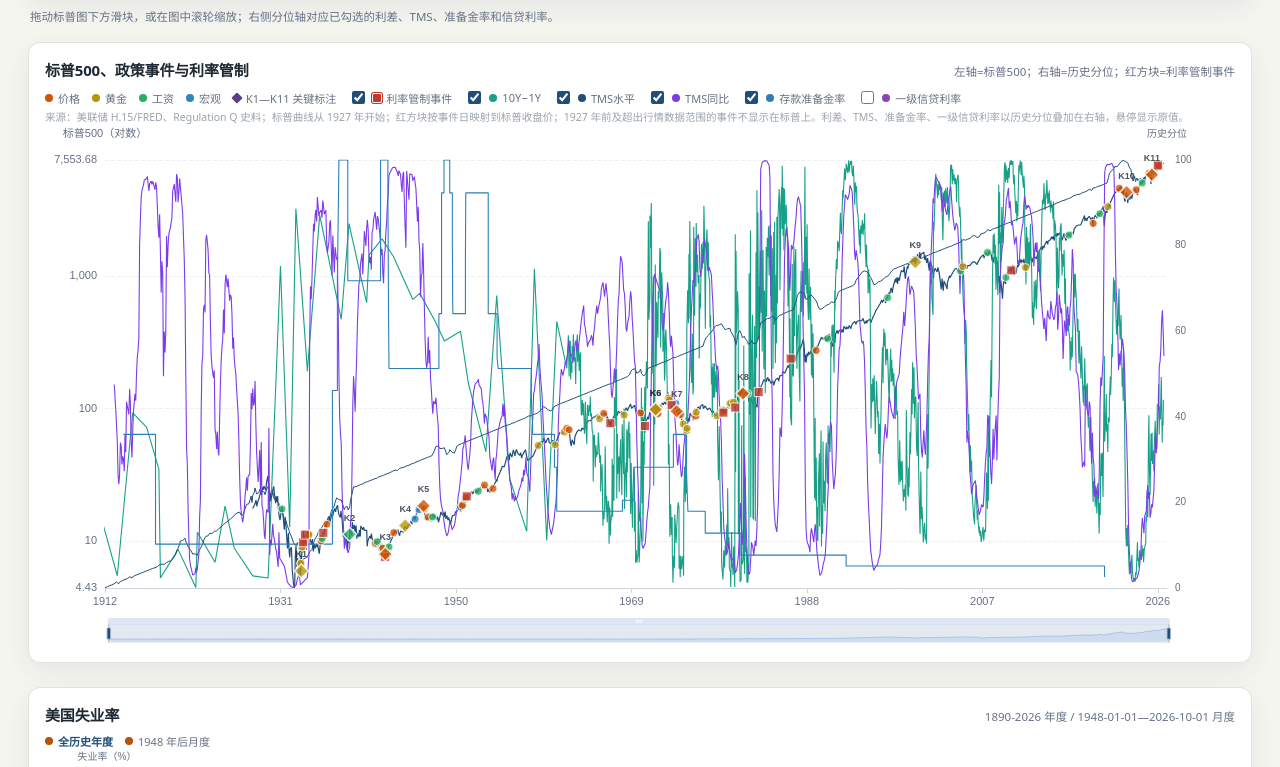
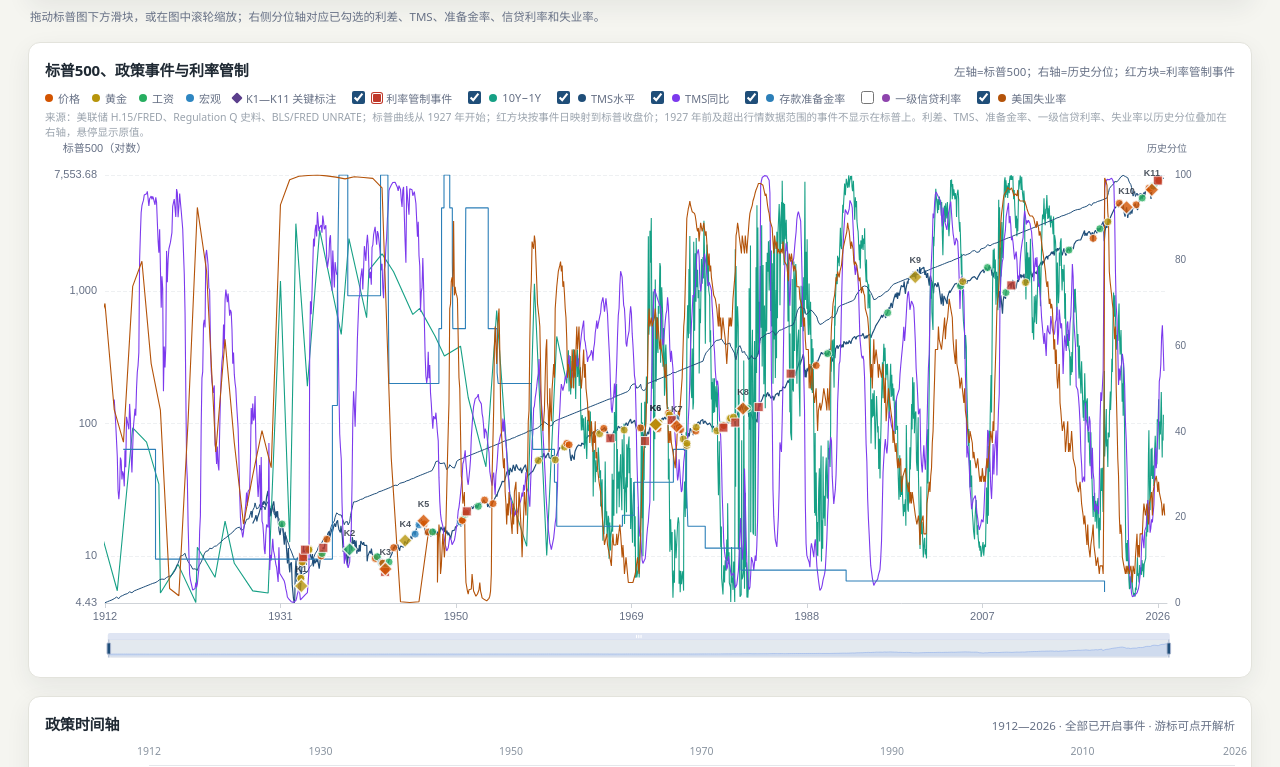
Before and after one commit to chenyh2003/us-policy-event-explorer, a React (Vite) app: page / in a window 1280 px wide. Shown: the part 453-1220 px from the top of the page. Built offline with nearby package versions, Linux system fonts and the light colour scheme.

Commit message:
refactor: overlay unemployment on main chart

```diff
--- a/src/App.tsx
+++ b/src/App.tsx
@@ -7,7 +7,6 @@ import Header from "./components/Header";
 import SelectionToolbar from "./components/SelectionToolbar";
 import FilterSidebar from "./components/FilterSidebar";
 import MarketChart from "./components/MarketChart";
-import UnemploymentChart from "./components/UnemploymentChart";
 import PolicyTimeline from "./components/PolicyTimeline";
 import EventList from "./components/EventList";
 import EventDetailDrawer from "./components/EventDetailDrawer";
@@ -99,20 +98,20 @@ function Explorer({
           onGroupToggle={actions.group}
         />
         <main className="main-panel">
-          <div className="sync-hint">拖动标普图下方滑块，或在图中滚轮缩放；右侧分位轴对应已勾选的利差、TMS、准备金率和信贷利率。</div>
+          <div className="sync-hint">拖动标普图下方滑块，或在图中滚轮缩放；右侧分位轴对应已勾选的利差、TMS、准备金率、信贷利率和失业率。</div>
           <div className="chart-stack">
             <MarketChart
               spx={spx}
               rates={rates}
               tms={tms}
               yieldSpread={yieldSpread}
+              unemployment={unemployment}
               rateControls={rateControls}
               events={filtered}
               selected={selected}
               taxonomy={taxonomy}
               onOpen={openEvent}
             />
-            <UnemploymentChart data={unemployment} />
           </div>
           <PolicyTimeline
             events={filtered}
--- a/src/components/MarketChart.tsx
+++ b/src/components/MarketChart.tsx
@@ -1,12 +1,13 @@
 import { useEffect, useMemo, useRef, useState } from "react";
 import * as echarts from "echarts";
-import type { PolicyEvent, RateControlEvent, RatesData, SpxPoint, Taxonomy, TmsData, YieldSpreadData } from "../types";
+import type { PolicyEvent, RateControlEvent, RatesData, SpxPoint, Taxonomy, TmsData, UnemploymentData, YieldSpreadData } from "../types";
 
 export default function MarketChart({
   spx,
   rates,
   tms,
   yieldSpread,
+  unemployment,
   rateControls,
   events,
   selected,
@@ -17,6 +18,7 @@ export default function MarketChart({
   rates: RatesData;
   tms: TmsData;
   yieldSpread: YieldSpreadData;
+  unemployment: UnemploymentData;
   rateControls: RateControlEvent[];
   events: PolicyEvent[];
   selected: Set<number>;
@@ -34,6 +36,7 @@ export default function MarketChart({
   const [showTms, setShowTms] = useState(true);
   const [showReserve, setShowReserve] = useState(true);
   const [showCredit, setShowCredit] = useState(false);
+  const [showUnemployment, setShowUnemployment] = useState(true);
 
   const normalized = (items: { date: string; value: number }[]) => {
     const values = items.map((item) => item.value).sort((a, b) => a - b);
@@ -77,6 +80,19 @@ export default function MarketChart({
   const creditPoints = useMemo(
     () => normalized(rates.primaryCredit.map((p) => ({ date: p.date, value: p.value }))),
     [rates]
+  );
+  const unemploymentRaw = useMemo(
+    () => [
+      ...unemployment.annual
+        .filter((p) => p.year !== undefined && p.year < 1948)
+        .map((p) => ({ date: `${p.year}-12-31`, value: p.value })),
+      ...unemployment.monthly.map((p) => ({ date: p.date as string, value: p.value })),
+    ],
+    [unemployment]
+  );
+  const unemploymentPoints = useMemo(
+    () => normalized(unemploymentRaw),
+    [unemploymentRaw]
   );
 
   const rateControlSpots = useMemo(
@@ -197,6 +213,10 @@ export default function MarketChart({
             if (showCredit) {
               const p = latest(rates.primaryCredit.map((x) => ({ date: x.date, value: x.value })));
               if (p) rows.push(`一级信贷利率：${p.value.toFixed(2)}%`);
+            }
+            if (showUnemployment) {
+              const p = latest(unemploymentRaw);
+              if (p) rows.push(`美国失业率：${p.value.toFixed(2)}%`);
             }
 
             const target = new Date(date).getTime();
@@ -366,6 +386,20 @@ export default function MarketChart({
                 z: 2,
               }]
             : []),
+          ...(showUnemployment
+            ? [{
+                id: "unemployment_overlay",
+                name: "美国失业率",
+                type: "line",
+                yAxisIndex: 1,
+                showSymbol: false,
+                sampling: "lttb",
+                data: unemploymentPoints,
+                lineStyle: { width: 1.1, color: "#B45309" },
+                itemStyle: { color: "#B45309" },
+                z: 2,
+              }]
+            : []),
           ...(showRateControls
             ? [{
                 id: "rateControlSpots",
@@ -456,7 +490,7 @@ export default function MarketChart({
     };
     updateAxisRef.current = updateAxis;
     updateAxis();
-  }, [spx, events, selected, taxonomy, eventsById, showRateControls, rateControlSpots, showSpread, showTmsLevel, showTms, showReserve, showCredit, spreadPoints, tmsLevelPoints, tmsYoyPoints, reservePoints, creditPoints]);
+  }, [spx, events, selected, taxonomy, eventsById, showRateControls, rateControlSpots, showSpread, showTmsLevel, showTms, showReserve, showCredit, showUnemployment, spreadPoints, tmsLevelPoints, tmsYoyPoints, reservePoints, creditPoints, unemploymentPoints, unemploymentRaw]);
 
   return (
     <section className="chart-panel">
@@ -493,9 +527,13 @@ export default function MarketChart({
           <input type="checkbox" checked={showCredit} onChange={(e) => setShowCredit(e.target.checked)} />
           <i style={{ background: "#8E44AD" }} />一级信贷利率
         </label>
+        <label className="rate-toggle">
+          <input type="checkbox" checked={showUnemployment} onChange={(e) => setShowUnemployment(e.target.checked)} />
+          <i style={{ background: "#B45309" }} />美国失业率
+        </label>
       </div>
       <p className="chart-note">
-        来源：美联储 H.15/FRED、Regulation Q 史料；标普曲线从 1927 年开始；红方块按事件日映射到标普收盘价；1927 年前及超出行情数据范围的事件不显示在标普上。利差、TMS、准备金率、一级信贷利率以历史分位叠加在右轴，悬停显示原值。
+        来源：美联储 H.15/FRED、Regulation Q 史料、BLS/FRED UNRATE；标普曲线从 1927 年开始；红方块按事件日映射到标普收盘价；1927 年前及超出行情数据范围的事件不显示在标普上。利差、TMS、准备金率、一级信贷利率、失业率以历史分位叠加在右轴，悬停显示原值。
       </p>
       <div ref={ref} className="market-chart" />
     </section>
--- a/src/components/UnemploymentChart.tsx
+++ /dev/null
@@ -1,110 +0,0 @@
-import { useEffect, useMemo, useRef, useState } from "react";
-import * as echarts from "echarts";
-import type { UnemploymentData } from "../types";
-
-export default function UnemploymentChart({ data }: { data: UnemploymentData }) {
-  const ref = useRef<HTMLDivElement>(null);
-  const chartRef = useRef<echarts.ECharts | null>(null);
-  const [mode, setMode] = useState<"annual" | "monthly">("annual");
-
-  const points = useMemo(() => {
-    if (mode === "annual") {
-      return data.annual.map((p) => [`${p.year}-12-31`, p.value]);
-    }
-    return data.monthly.map((p) => [p.date, p.value]);
-  }, [data, mode]);
-
-  useEffect(() => {
-    if (!ref.current) return;
-    const chart = echarts.init(ref.current, undefined, { renderer: "canvas" });
-    chartRef.current = chart;
-    const ro = new ResizeObserver(() => chart.resize());
-    ro.observe(ref.current);
-    return () => {
-      ro.disconnect();
-      chart.dispose();
-      chartRef.current = null;
-    };
-  }, []);
-
-  useEffect(() => {
-    const chart = chartRef.current;
-    if (!chart) return;
-    chart.setOption(
-      {
-        animation: false,
-        grid: { left: 62, right: 28, top: 26, bottom: 46 },
-        tooltip: {
-          trigger: "axis",
-          confine: true,
-          formatter: (params: any) => {
-            const p = Array.isArray(params) ? params[0] : params;
-            if (!p) return "";
-            const date = String(p.axisValue).slice(0, 7);
-            return `<b>${date}</b><br/>失业率：${Number(p.value[1]).toFixed(2)}%`;
-          },
-        },
-        xAxis: {
-          type: "time",
-          axisLabel: { color: "#667085", fontSize: 10 },
-          axisLine: { lineStyle: { color: "#cfd3d8" } },
-        },
-        yAxis: {
-          type: "value",
-          name: "失业率（%）",
-          min: 0,
-          max: mode === "annual" ? 25 : 16,
-          nameTextStyle: { color: "#667085", fontSize: 10 },
-          axisLabel: { color: "#667085", fontSize: 10 },
-          splitLine: { lineStyle: { color: "#eef0f2", type: "dashed" } },
-        },
-        dataZoom: [
-          { type: "inside", filterMode: "none" },
-          { type: "slider", height: 14, bottom: 8, borderColor: "#e5e7eb" },
-        ],
-        series: [
-          {
-            name: "美国失业率",
-            type: "line",
-            showSymbol: false,
-            sampling: "lttb",
-            data: points,
-            lineStyle: { width: 1.4, color: "#B45309" },
-            itemStyle: { color: "#B45309" },
-            areaStyle: { color: "rgba(180,83,9,.08)" },
-          },
-        ],
-      },
-      { notMerge: true }
-    );
-  }, [points, mode]);
-
-  return (
-    <section className="chart-panel unemployment-panel">
-      <div className="panel-heading">
-        <h2>美国失业率</h2>
-        <span>{data.meta.annual_range} 年度 / {data.meta.monthly_range} 月度</span>
-      </div>
-      <div className="chart-legend">
-        <button
-          className={`rate-toggle ${mode === "annual" ? "active" : ""}`}
-          onClick={() => setMode("annual")}
-          type="button"
-        >
-          <i style={{ background: "#B45309" }} />全历史年度
-        </button>
-        <button
-          className={`rate-toggle ${mode === "monthly" ? "active" : ""}`}
-          onClick={() => setMode("monthly")}
-          type="button"
-        >
-          <i style={{ background: "#B45309" }} />1948 年后月度
-        </button>
-      </div>
-      <div ref={ref} className="unemployment-chart" />
-      <p className="chart-note">
-        来源：{data.meta.source}。{data.meta.note}
-      </p>
-    </section>
-  );
-}
```
